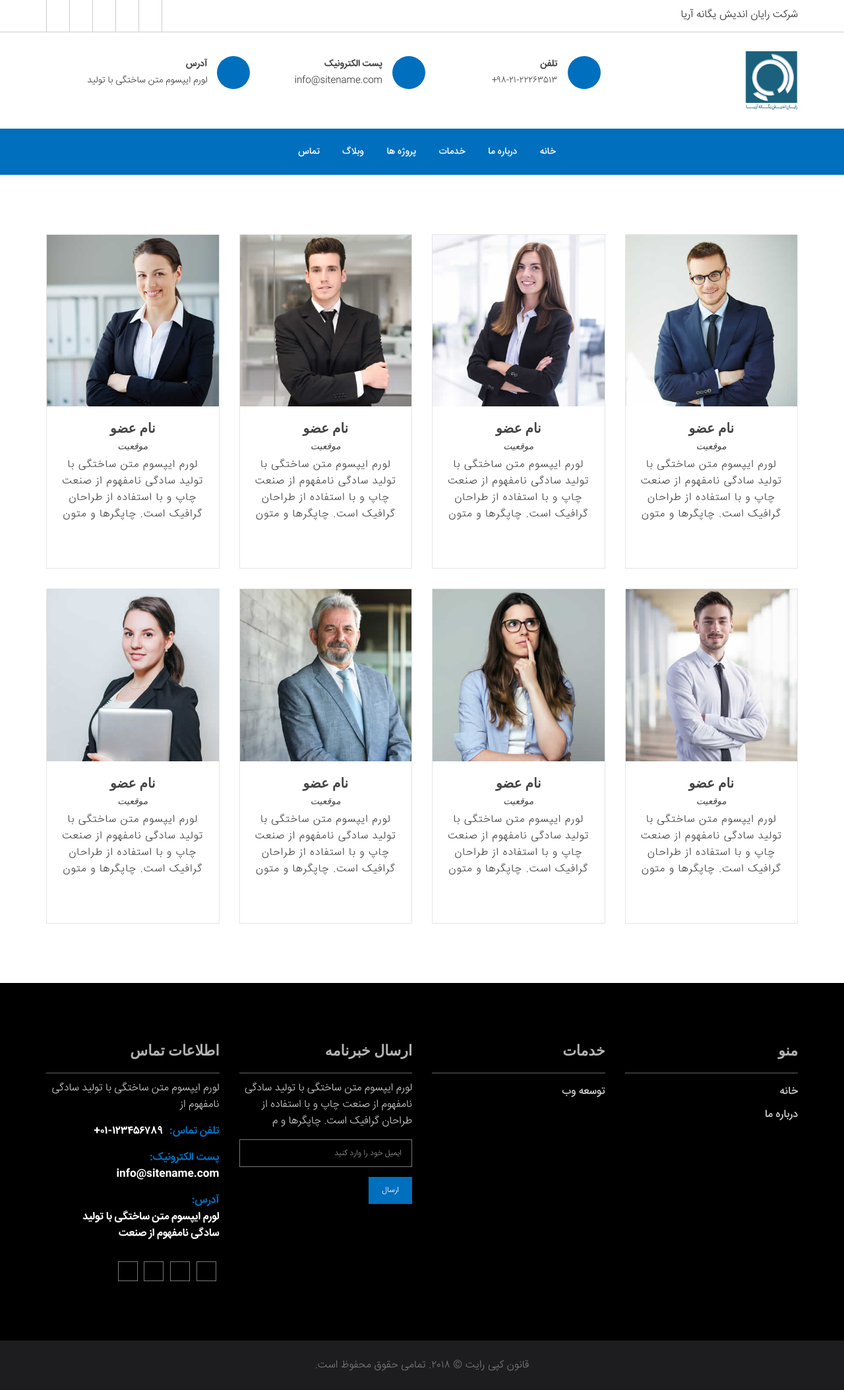
After one commit to shaahin1974/raya_website, a Django app: page /team/ in a window 1280 px wide. The commit adds this page. Shown: the whole page at 66% size. Run offline with Django 3.2, Linux system fonts and the light colour scheme; some libraries are stand-ins or nearby versions; some web fonts are replaced.

Commit message:
team page added

```diff
--- a/pages/urls.py
+++ b/pages/urls.py
@@ -4,5 +4,6 @@ from . import views
 
 urlpatterns = [
     path('', views.index, name='index'),
-    path('about/', views.about, name='about')
+    path('about/', views.about, name='about'),
+    path('team/', views.team, name='team')
 ]
--- a/pages/views.py
+++ b/pages/views.py
@@ -7,3 +7,7 @@ def index(request):
 
 def about(request):
     return render(request, 'pages/about.html')
+
+
+def team(request):
+    return render(request, 'pages/team.html')
--- /dev/null
+++ b/templates/pages/team.html
@@ -0,0 +1,225 @@
+{% extends 'base.html' %}
+{% load static %}
+
+
+{% block content %}
+    <!--Team Area Start-->
+    <div class="team-section area-padding">
+        <div class="container">
+            <div class="row">
+                <div class="team-member-block team-member-block-page">
+                    <div class="col-md-3 col-sm-6 col-xs-12">
+                        <div class="single-item-member">
+                            <div class="team-member-img"><a href="#"> <img src="img/team/t1.jpg" alt=""> </a></div>
+                            <div class="team-member-content">
+                                <div class="team-member-title">
+                                    <h4>نام عضو‍‍</h4>
+                                    <h6>موقعیت</h6>
+                                </div>
+                                <div class="team-description">
+                                    <div class="team-description">
+                                        <p>لورم ایپسوم متن ساختگی با تولید سادگی نامفهوم از صنعت چاپ و با استفاده از
+                                            طراحان گرافیک است. چاپگرها و متون </p>
+                                    </div>
+                                </div>
+                                <div class="team-member-social">
+                                    <ul class="social-icon">
+                                        <li><a href=""><i class="fa fa-facebook"></i></a></li>
+                                        <li><a href=""><i class="fa fa-twitter"></i></a></li>
+                                        <li><a href=""><i class="fa fa-google-plus"></i></a></li>
+                                        <li><a href=""><i class="fa fa-linkedin"></i></a></li>
+                                    </ul>
+                                </div>
+                            </div>
+                        </div>
+                    </div>
+                    <!-- team member-->
+                    <div class="col-md-3 col-sm-6 col-xs-12">
+                        <div class="single-item-member">
+                            <div class="team-member-img"><a href="#"> <img src="img/team/t2.jpg" alt=""> </a></div>
+                            <div class="team-member-content">
+                                <div class="team-member-title">
+                                    <h4>نام عضو‍‍</h4>
+                                    <h6>موقعیت</h6>
+                                </div>
+                                <div class="team-description">
+                                    <div class="team-description">
+                                        <p>لورم ایپسوم متن ساختگی با تولید سادگی نامفهوم از صنعت چاپ و با استفاده از
+                                            طراحان گرافیک است. چاپگرها و متون </p>
+                                    </div>
+                                </div>
+                                <div class="team-member-social">
+                                    <ul class="social-icon">
+                                        <li><a href=""><i class="fa fa-facebook"></i></a></li>
+                                        <li><a href=""><i class="fa fa-twitter"></i></a></li>
+                                        <li><a href=""><i class="fa fa-google-plus"></i></a></li>
+                                        <li><a href=""><i class="fa fa-linkedin"></i></a></li>
+                                    </ul>
+                                </div>
+                            </div>
+                        </div>
+                    </div>
+                    <!-- team member-->
+                    <div class="col-md-3 col-sm-6 col-xs-12">
+                        <div class="single-item-member">
+                            <div class="team-member-img"><a href="#"> <img src="img/team/t3.jpg" alt=""> </a></div>
+                            <div class="team-member-content">
+                                <div class="team-member-title">
+                                    <h4>نام عضو‍‍</h4>
+                                    <h6>موقعیت</h6>
+                                </div>
+                                <div class="team-description">
+                                    <div class="team-description">
+                                        <p>لورم ایپسوم متن ساختگی با تولید سادگی نامفهوم از صنعت چاپ و با استفاده از
+                                            طراحان گرافیک است. چاپگرها و متون </p>
+                                    </div>
+                                </div>
+                                <div class="team-member-social">
+                                    <ul class="social-icon">
+                                        <li><a href=""><i class="fa fa-facebook"></i></a></li>
+                                        <li><a href=""><i class="fa fa-twitter"></i></a></li>
+                                        <li><a href=""><i class="fa fa-google-plus"></i></a></li>
+                                        <li><a href=""><i class="fa fa-linkedin"></i></a></li>
+                                    </ul>
+                                </div>
+                            </div>
+                        </div>
+                    </div>
+                    <!-- team member-->
+                    <div class="col-md-3 col-sm-6 col-xs-12">
+                        <div class="single-item-member">
+                            <div class="team-member-img"><a href="#"> <img src="img/team/t4.jpg" alt=""> </a></div>
+                            <div class="team-member-content">
+                                <div class="team-member-title">
+                                    <h4>نام عضو‍‍</h4>
+                                    <h6>موقعیت</h6>
+                                </div>
+                                <div class="team-description">
+                                    <div class="team-description">
+                                        <p>لورم ایپسوم متن ساختگی با تولید سادگی نامفهوم از صنعت چاپ و با استفاده از
+                                            طراحان گرافیک است. چاپگرها و متون </p>
+                                    </div>
+                                </div>
+                                <div class="team-member-social">
+                                    <ul class="social-icon">
+                                        <li><a href=""><i class="fa fa-facebook"></i></a></li>
+                                        <li><a href=""><i class="fa fa-twitter"></i></a></li>
+                                        <li><a href=""><i class="fa fa-google-plus"></i></a></li>
+                                        <li><a href=""><i class="fa fa-linkedin"></i></a></li>
+                                    </ul>
+                                </div>
+                            </div>
+                        </div>
+                    </div>
+                    <!-- team member-->
+                    <div class="col-md-3 col-sm-6 col-xs-12">
+                        <div class="single-item-member">
+                            <div class="team-member-img"><a href="#"> <img src="img/team/t5.jpg" alt=""> </a></div>
+                            <div class="team-member-content">
+                                <div class="team-member-title">
+                                    <h4>نام عضو‍‍</h4>
+                                    <h6>موقعیت</h6>
+                                </div>
+                                <div class="team-description">
+                                    <div class="team-description">
+                                        <p>لورم ایپسوم متن ساختگی با تولید سادگی نامفهوم از صنعت چاپ و با استفاده از
+                                            طراحان گرافیک است. چاپگرها و متون </p>
+                                    </div>
+                                </div>
+                                <div class="team-member-social">
+                                    <ul class="social-icon">
+                                        <li><a href=""><i class="fa fa-facebook"></i></a></li>
+                                        <li><a href=""><i class="fa fa-twitter"></i></a></li>
+                                        <li><a href=""><i class="fa fa-google-plus"></i></a></li>
+                                        <li><a href=""><i class="fa fa-linkedin"></i></a></li>
+                                    </ul>
+                                </div>
+                            </div>
+                        </div>
+                    </div>
+                    <!-- team member-->
+                    <div class="col-md-3 col-sm-6 col-xs-12">
+                        <div class="single-item-member">
+                            <div class="team-member-img"><a href="#"> <img src="img/team/t6.jpg" alt=""> </a></div>
+                            <div class="team-member-content">
+                                <div class="team-member-title">
+                                    <h4>نام عضو‍‍</h4>
+                                    <h6>موقعیت</h6>
+                                </div>
+                                <div class="team-description">
+                                    <div class="team-description">
+                                        <p>لورم ایپسوم متن ساختگی با تولید سادگی نامفهوم از صنعت چاپ و با استفاده از
+                                            طراحان گرافیک است. چاپگرها و متون </p>
+                                    </div>
+                                </div>
+                                <div class="team-member-social">
+                                    <ul class="social-icon">
+                                        <li><a href=""><i class="fa fa-facebook"></i></a></li>
+                                        <li><a href=""><i class="fa fa-twitter"></i></a></li>
+                                        <li><a href=""><i class="fa fa-google-plus"></i></a></li>
+                                        <li><a href=""><i class="fa fa-linkedin"></i></a></li>
+                                    </ul>
+                                </div>
+                            </div>
+                        </div>
+                    </div>
+                    <!-- team member-->
+                    <div class="col-md-3 col-sm-6 col-xs-12">
+                        <div class="single-item-member">
+                            <div class="team-member-img"><a href="#"> <img src="img/team/t7.jpg" alt=""> </a></div>
+                            <div class="team-member-content">
+                                <div class="team-member-title">
+                                    <h4>نام عضو‍‍</h4>
+                                    <h6>موقعیت</h6>
+                                </div>
+                                <div class="team-description">
+                                    <div class="team-description">
+                                        <p>لورم ایپسوم متن ساختگی با تولید سادگی نامفهوم از صنعت چاپ و با استفاده از
+                                            طراحان گرافیک است. چاپگرها و متون </p>
+                                    </div>
+                                </div>
+                                <div class="team-member-social">
+                                    <ul class="social-icon">
+                                        <li><a href=""><i class="fa fa-facebook"></i></a></li>
+                                        <li><a href=""><i class="fa fa-twitter"></i></a></li>
+                                        <li><a href=""><i class="fa fa-google-plus"></i></a></li>
+                                        <li><a href=""><i class="fa fa-linkedin"></i></a></li>
+                                    </ul>
+                                </div>
+                            </div>
+                        </div>
+                    </div>
+                    <!-- team member-->
+                    <div class="col-md-3 col-sm-6 col-xs-12">
+                        <div class="single-item-member">
+                            <div class="team-member-img"><a href="#"> <img src="img/team/t8.jpg" alt=""> </a></div>
+                            <div class="team-member-content">
+                                <div class="team-member-title">
+                                    <h4>نام عضو‍‍</h4>
+                                    <h6>موقعیت</h6>
+                                </div>
+                                <div class="team-description">
+                                    <div class="team-description">
+                                        <p>لورم ایپسوم متن ساختگی با تولید سادگی نامفهوم از صنعت چاپ و با استفاده از
+                                            طراحان گرافیک است. چاپگرها و متون </p>
+                                    </div>
+                                </div>
+                                <div class="team-member-social">
+                                    <ul class="social-icon">
+                                        <li><a href=""><i class="fa fa-facebook"></i></a></li>
+                                        <li><a href=""><i class="fa fa-twitter"></i></a></li>
+                                        <li><a href=""><i class="fa fa-google-plus"></i></a></li>
+                                        <li><a href=""><i class="fa fa-linkedin"></i></a></li>
+                                    </ul>
+                                </div>
+                            </div>
+                        </div>
+                    </div>
+                    <!-- team member-->
+                </div>
+            </div>
+            <!-- End row -->
+        </div>
+    </div>
+    <!--End of Team Area-->
+{% endblock %}
--- a/templates/partials/_navbar.html
+++ b/templates/partials/_navbar.html
@@ -9,10 +9,10 @@
                             <ul class="nav navbar-nav">
                                 <li><a class="pagess" href="{% url 'index' %}">خانه</a>
                                 </li>
-                                <li><a class="pagess" href="{% url 'about' %}">درباره ما</a>
+                                <li><a class="pagess">درباره ما</a>
                                     <ul class="sub-inner-menu">
-                                        <li><a>درباره ما</a></li>
-                                        <li><a>تیم</a></li>
+                                        <li><a href="{% url 'about' %}">درباره ما</a></li>
+                                        <li><a href="{% url 'team' %}">تیم</a></li>
                                     </ul>
                                 </li>
                                 <li><a class="pagess" href="#">خدمات</a>
```
